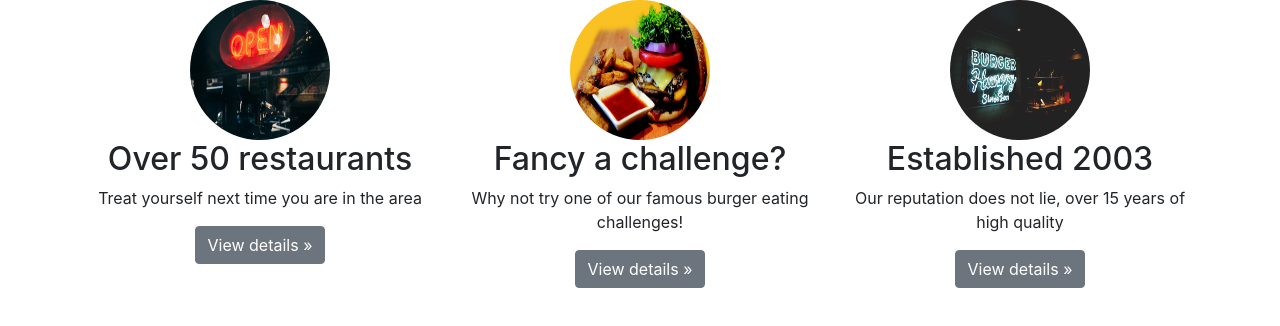
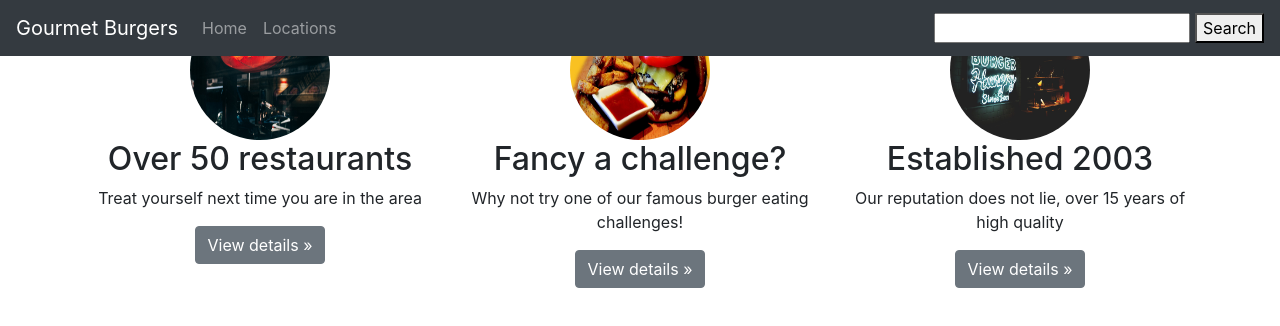
Before and after one commit to Elk-dev/gourmet-burgers, a plain HTML site: page index.html in a window 1280 px wide. Drawn offline with nearby package versions, Linux system fonts and the light colour scheme.

Commit message:
added navbar

```diff
--- a/index.html
+++ b/index.html
@@ -11,6 +11,36 @@
     <title>Gourmet Burgers</title>
   </head>
   <body>
+
+    <header>
+        <nav class="navbar navbar-expand-md navbar-dark fixed-top bg-dark">
+            <a class="navbar-brand" href="">Gourmet Burgers</a>
+            <button class="navbar-toggler" type="button" data-toggle="collapse" data-target="#navbarCollapse">
+                <span class="navbar-toggler-icon"></span>
+            </button>
+            <div class="collapse navbar-collapse" id="navbarCollapse">
+                <ul class="navbar-nav mr-auto">
+                    <li class="nav-item">
+                        <a class="nav-link" href="">Home</a>
+                    </li>
+                    <li class="nav-item">
+                        <a class="nav-link" href="">Locations</a>
+                    </li>
+                </ul>
+                <form action="">
+                    <input>
+                    <button type="submit">Search</button>
+                </form>
+            </div>
+        </nav>
+    </header>
+
+
+
+
+
+
+
     <div class="container text-center">
         <div class="row">
             <div class="col-md-4">
```
